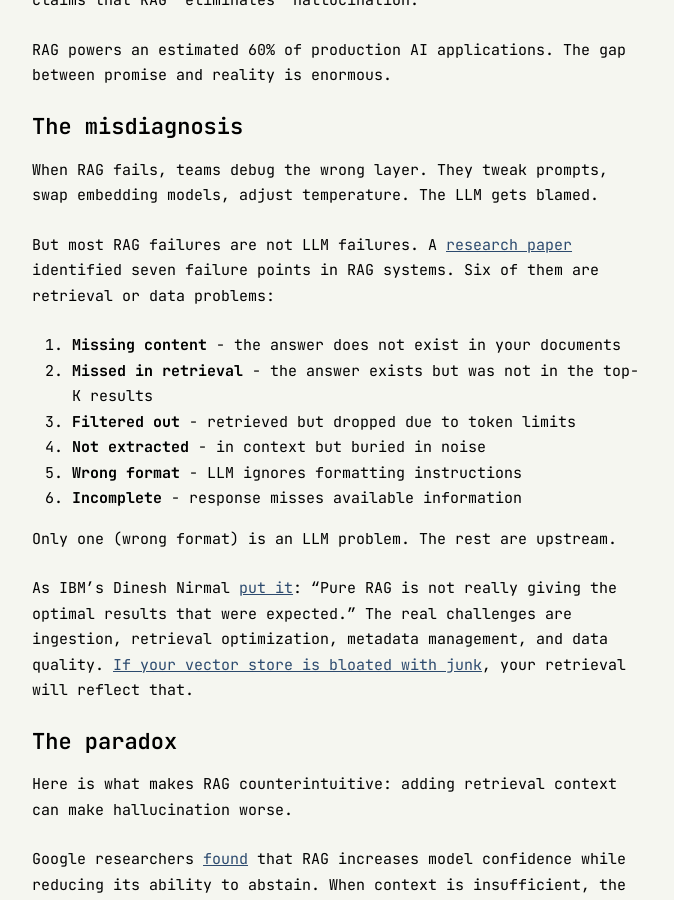
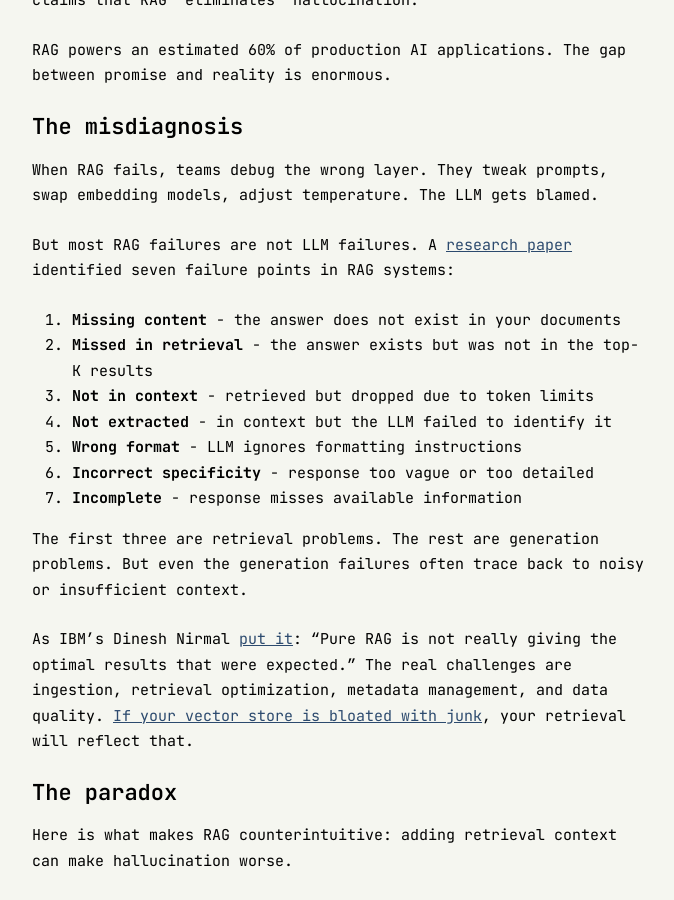
Before and after one commit to ashita-ai/ashita-ai.github.io, a Jekyll site: the page built from _posts/2025-01-17-the-rag-trap.md, in a window 1280 px wide and 900 px high, scrolled down 352 px. Shown: the whole window, without its empty margins (302-976 px from the left). Built offline with Jekyll 4.4.1, drawn with Linux system fonts in a browser that asks for light colours.

Commit message:
Fix citation errors in 3 more articles
Engram:
- Remove specific '2x' multiplier for A-MEM (actual is 2.7x for smaller models only)

Meetings Are Expensive:
- Replace broken Quartz URL (403) with accessible PMC research

The RAG Trap:
- Correct the 7 failure points breakdown (was incorrectly claiming 6 retrieval/1 generation, actual split is 3 retrieval/4 generation)

```diff
--- a/_posts/2025-01-17-the-rag-trap.md
+++ b/_posts/2025-01-17-the-rag-trap.md
@@ -12,16 +12,17 @@ RAG powers an estimated 60% of production AI applications. The gap between promi
 
 When RAG fails, teams debug the wrong layer. They tweak prompts, swap embedding models, adjust temperature. The LLM gets blamed.
 
-But most RAG failures are not LLM failures. A [research paper](https://arxiv.org/html/2401.05856v1) identified seven failure points in RAG systems. Six of them are retrieval or data problems:
+But most RAG failures are not LLM failures. A [research paper](https://arxiv.org/html/2401.05856v1) identified seven failure points in RAG systems:
 
 1. **Missing content** - the answer does not exist in your documents
 2. **Missed in retrieval** - the answer exists but was not in the top-K results
-3. **Filtered out** - retrieved but dropped due to token limits
-4. **Not extracted** - in context but buried in noise
+3. **Not in context** - retrieved but dropped due to token limits
+4. **Not extracted** - in context but the LLM failed to identify it
 5. **Wrong format** - LLM ignores formatting instructions
-6. **Incomplete** - response misses available information
+6. **Incorrect specificity** - response too vague or too detailed
+7. **Incomplete** - response misses available information
 
-Only one (wrong format) is an LLM problem. The rest are upstream.
+The first three are retrieval problems. The rest are generation problems. But even the generation failures often trace back to noisy or insufficient context.
 
 As IBM's Dinesh Nirmal [put it](https://www.ibm.com/think/insights/rag-problems-five-ways-to-fix): "Pure RAG is not really giving the optimal results that were expected." The real challenges are ingestion, retrieval optimization, metadata management, and data quality. [If your vector store is bloated with junk](https://www.cloudfactory.com/blog/rag-is-breaking), your retrieval will reflect that.
 
```
Also changed, not shown: _posts/2025-01-04-introducing-engram.md (+1 -1 lines), _posts/2025-01-10-meetings-are-expensive.md (+1 -1 lines).
